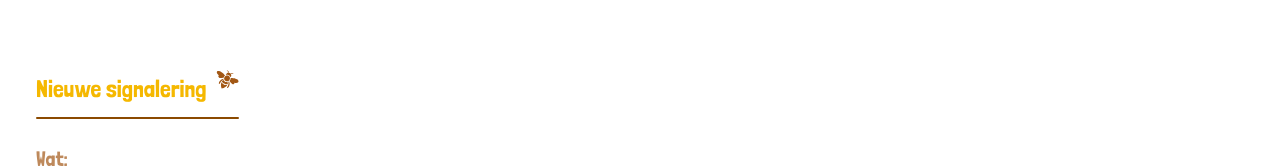
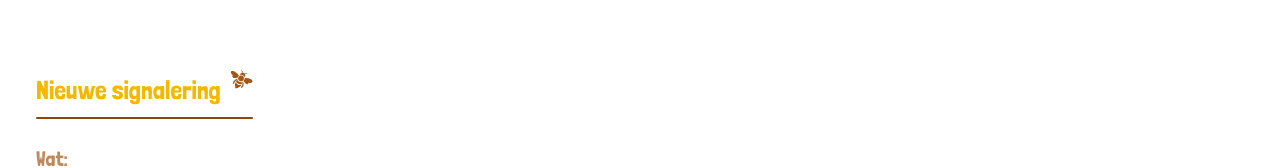
Before and after one commit to BasieDev/hoornaar, a Next.js app: page /add in a window 1280 px wide. Shown: the part 273-441 px from the top of the page. Built offline with nearby package versions, Linux system fonts and the light colour scheme.

Commit message:
filter completed yur

```diff
--- a/src/components/sectiontitle.tsx
+++ b/src/components/sectiontitle.tsx
@@ -2,7 +2,7 @@ export default function SectionTitle({ title }) {
   return (
     <div className="relative w-fit mt-18 ">
       <div className="flex items-center justify-center gap-2">
-        <h2 className="text-[#F5B800] text-2xl ">{title}</h2>
+        <h2 className="text-[#F5B800] text-[26px]">{title}</h2>
         <img
           src="/icons/bee.svg"
           alt="Bij icoon"
--- a/src/pages/_app.tsx
+++ b/src/pages/_app.tsx
@@ -10,7 +10,7 @@ export default function App({ Component, pageProps }: AppProps) {
   useEffect(() => {
     document.body.classList.remove('theme-brown', 'theme-white')
 
-    const brownPages = ['/login', '/register', '/'
+    const brownPages = ['/login', '/register'
     ]
     if (brownPages.includes(router.pathname)) {
       document.body.classList.add('theme-brown')
--- a/src/pages/index.tsx
+++ b/src/pages/index.tsx
@@ -2,6 +2,8 @@ import Image from "next/image";
 import { Geist, Geist_Mono } from "next/font/google";
 import Navbar from "@/components/navbar";
 import LogoSvg from "@/components/logo";
+import MapFilter from "@/components/mapfilter";
+import Containermapfilter from "@/components/containermapfilter";
 
 
 const geistSans = Geist({
@@ -20,8 +22,15 @@ export default function Home() {
     <div className="home pb-[80px]">
       <Navbar />
       <header className="LogoSvg">
-                  <LogoSvg />
-              </header>
+        <LogoSvg />
+      </header>
+      <Containermapfilter>
+
+        <div className="">
+          <MapFilter />
+        </div>
+      </Containermapfilter>
+
     </div>
   );
 }
```
